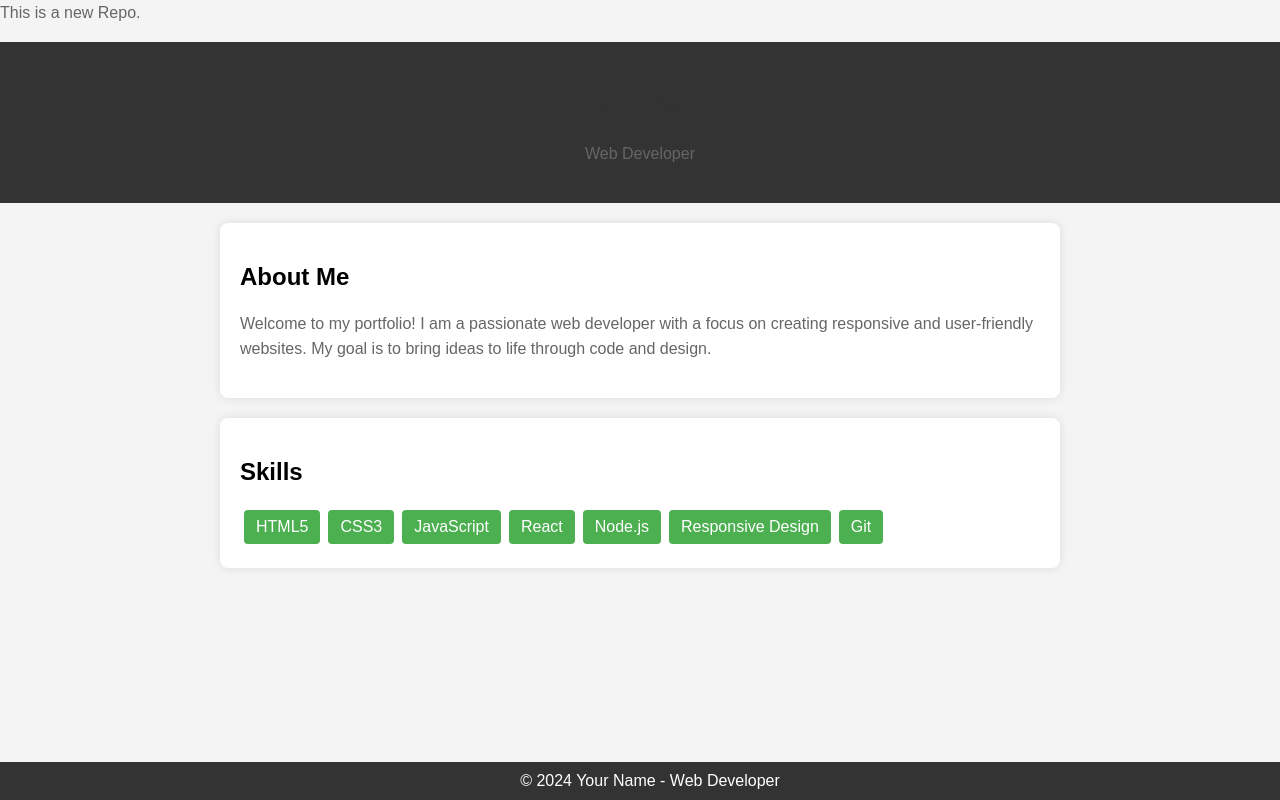
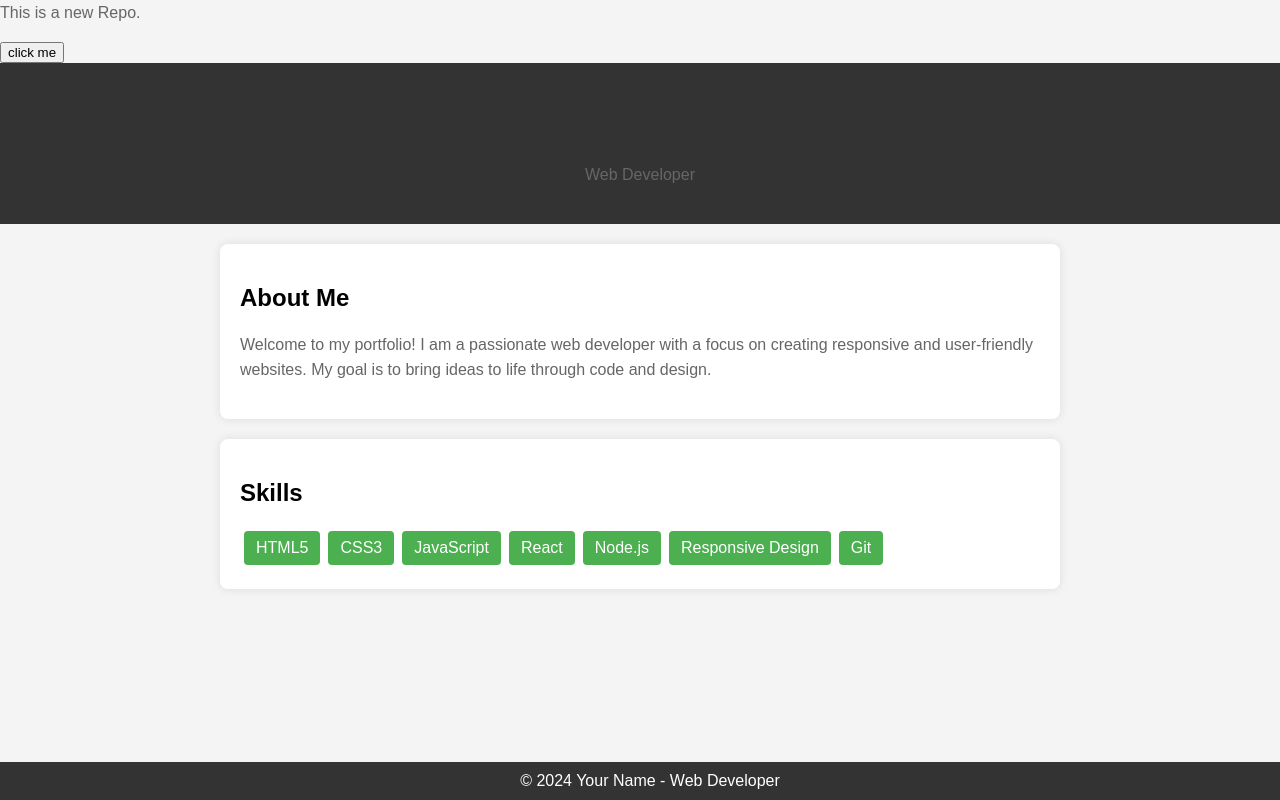
Before and after one commit to Tanvir-Israk-moon/localrepo, a plain HTML site: page index.html in a window 1280 px wide. Drawn offline with Linux system fonts and the light colour scheme.

Commit message:
ADD new button

```diff
--- a/index.html
+++ b/index.html
@@ -1,4 +1,5 @@
 <p>This is a new Repo.</p>
+<input type="button" value="click me">
 <!DOCTYPE html>
 <html lang="en">
 <head>
```
